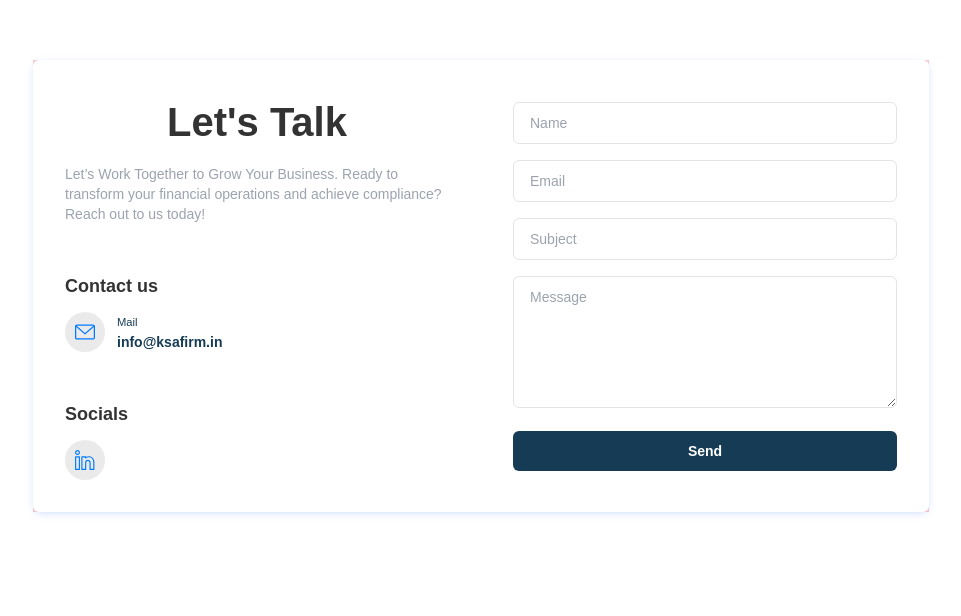
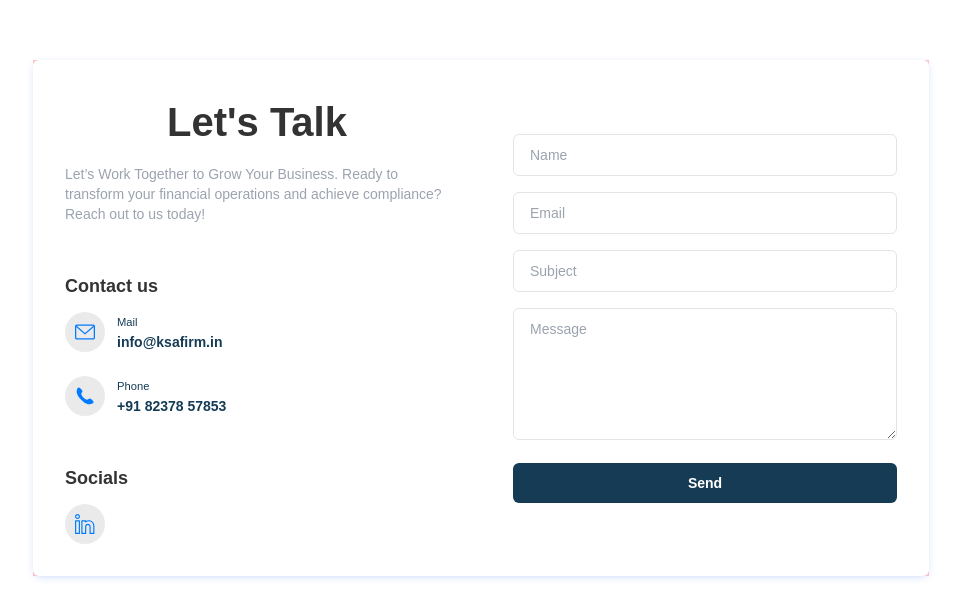
Before and after one commit to Cry0lite/ksa-firm, a Next.js app: page / in a window 1280 px wide. Shown: the part 3139-3755 px from the top of the page, without its empty margins (159-1120 px from the left). Before the commit the page ends 3691 px from the top, so only its background shows below. Built offline with nearby package versions, Linux system fonts and the light colour scheme.

Commit message:
Contact number and Pratiksha/Vedika Added

```diff
--- a/app/layout.tsx
+++ b/app/layout.tsx
@@ -173,6 +173,32 @@ export default function RootLayout({
                       </a>
                     </li>
 
+                    <br/>
+
+
+                    <li className="flex items-center">
+                      <div className="bg-[#e6e6e6cf] h-10 w-10 rounded-full flex items-center justify-center shrink-0">
+                        <svg
+                          xmlns="http://www.w3.org/2000/svg"
+                         width="20px"
+                         height="20px"
+                         fill="#007bff"
+                          viewBox="0 0 24 24">
+                            <path
+                             d="M21.384,17.752a2.108,2.108,0,0,1-.522,3.359,7.543,7.543,0,0,1-5.476.642C10.5,20.523,3.477,13.5,2.247,8.614a7.543,7.543,0,0,1,.642-5.476,2.108,2.108,0,0,1,3.359-.522L8.333,4.7a2.094,2.094,0,0,1,.445,2.328A3.877,3.877,0,0,1,8,8.2c-2.384,2.384,5.417,10.185,7.8,7.8a3.877,3.877,0,0,1,1.173-.781,2.092,2.092,0,0,1,2.328.445Z"
+                             />
+                        </svg>
+                      </div>
+                      <a
+                        target="blank"
+                        href="info@ksafirm.in"
+                        className="text-[#153b55] text-sm ml-3"
+                      >
+                        <small className="block">Phone</small>
+                        <strong>+91 82378 57853</strong>
+                      </a>
+                    </li>
+
                   </ul>
                 </div>
                 <div className="mt-12">
--- a/components/custom/team.tsx
+++ b/components/custom/team.tsx
@@ -82,14 +82,14 @@ function TeamSection() {
 
           <div className="bg-white rounded-lg shadow-md p-6 my-6 text-center">
             <Image
-              src=""
+              src="/vedika.jpeg"
               alt="Vedika"
               className="w-full rounded-full mb-4"
               width={100}
               height={100}
             />
             <h3 className="text-xl font-semibold mb-2">Vedika</h3>
-            <p className="text-gray-700">TBA</p>
+            <p className="text-gray-700">Direct Tax</p>
           </div>
           </div>
 
@@ -97,14 +97,14 @@ function TeamSection() {
           <div></div>
           <div className="bg-white rounded-lg shadow-md p-6 my-6 text-center">
             <Image
-              src=""
+              src="/pratiksha.jpeg"
               alt="Pratiksha"
               className="w-full rounded-full mb-4"
               width={100}
               height={100}
             />
             <h3 className="text-xl font-semibold mb-2">Pratiksha</h3>
-            <p className="text-gray-700">TBA</p>
+            <p className="text-gray-700">Direct Tax</p>
           </div>
 
 
```
Also changed, not shown: public/pratiksha.jpeg (added), public/vedika.jpeg (added).
